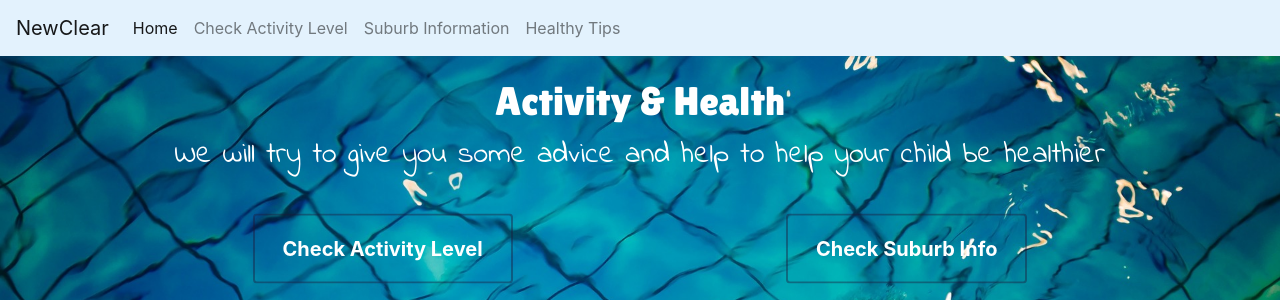
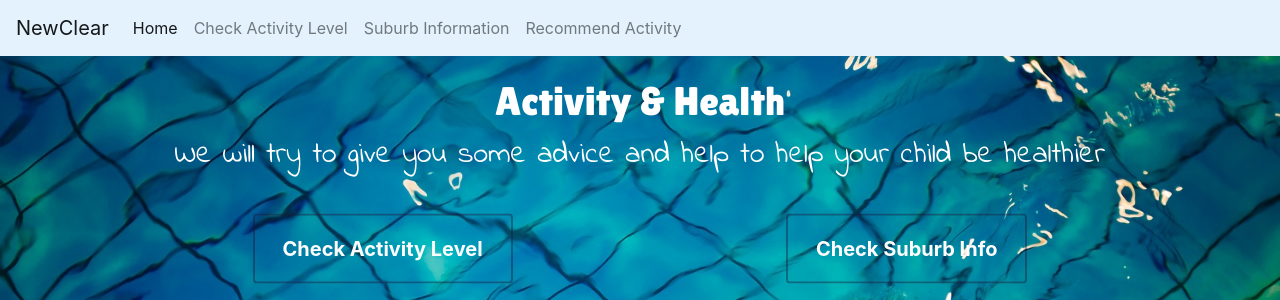
Before and after one commit to IMFanchao/IE_TEAM_PROJECT, a Django app: page / in a window 1280 px wide. Shown: the top 300 px of the page. Run offline with Django 3.2, Linux system fonts and the light colour scheme; some libraries are stand-ins or nearby versions.

Commit message:
change the navbar

```diff
--- a/TeamProject/src/templates/VICHealth_app/index.html
+++ b/TeamProject/src/templates/VICHealth_app/index.html
@@ -31,7 +31,7 @@
             <a class="nav-link" href="{%url 'VICHealth_app:sub_info'%}">Suburb Information</a>
           </li>
           <li class="nav-item">
-            <a class="nav-link" href="{%url 'VICHealth_app:health_tips'%}">Healthy Tips</a>
+            <a class="nav-link" href="{%url 'VICHealth_app:health_tips'%}">Recommend Activity</a>
           </li>
         </div>
     </header>
```
